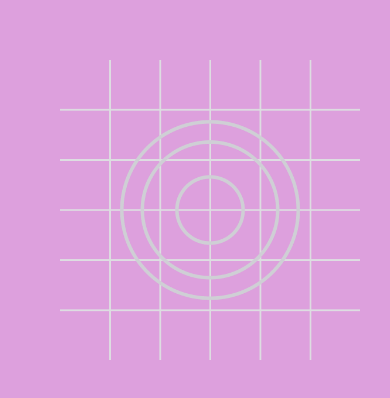
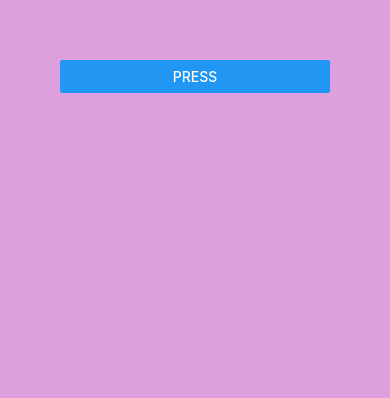
Before and after one commit to itsparasbisht/rn-starter, a React Native app: screen / in a window 390 px wide. Shown: the top 398 px of the page. Built offline with nearby package versions, Linux system fonts and the light colour scheme.

Commit message:
Modal component

```diff
--- a/App.js
+++ b/App.js
@@ -1,16 +1,23 @@
-import { View, Image, Pressable } from "react-native";
-const logoImg = require("./assets/adaptive-icon.png");
+import { useState } from "react";
+import { View, Button, Modal, Text } from "react-native";
 
 export default function App() {
+  const [isModalVisible, setIsModalVisible] = useState(false);
+
   return (
     <View style={{ flex: 1, backgroundColor: "plum", padding: 60 }}>
-      <Pressable
-        onPress={() => console.log("press")}
-        onPressIn={() => console.log("press in")}
-        onLongPress={() => console.log("long press")}
+      <Button title="Press" onPress={() => setIsModalVisible(true)} />
+      <Modal
+        visible={isModalVisible}
+        onRequestClose={() => setIsModalVisible(false)} // to trigger close on gestures/back
+        animationType="slide"
+        presentationStyle="pageSheet" // only affects ios
       >
-        <Image source={logoImg} style={{ width: 300, height: 300 }} />
-      </Pressable>
+        <View style={{ flex: 1, backgroundColor: "lightblue", padding: 60 }}>
+          <Text>Hi from Modal!</Text>
+          <Button title="Close" onPress={() => setIsModalVisible(false)} />
+        </View>
+      </Modal>
     </View>
   );
 }
```
